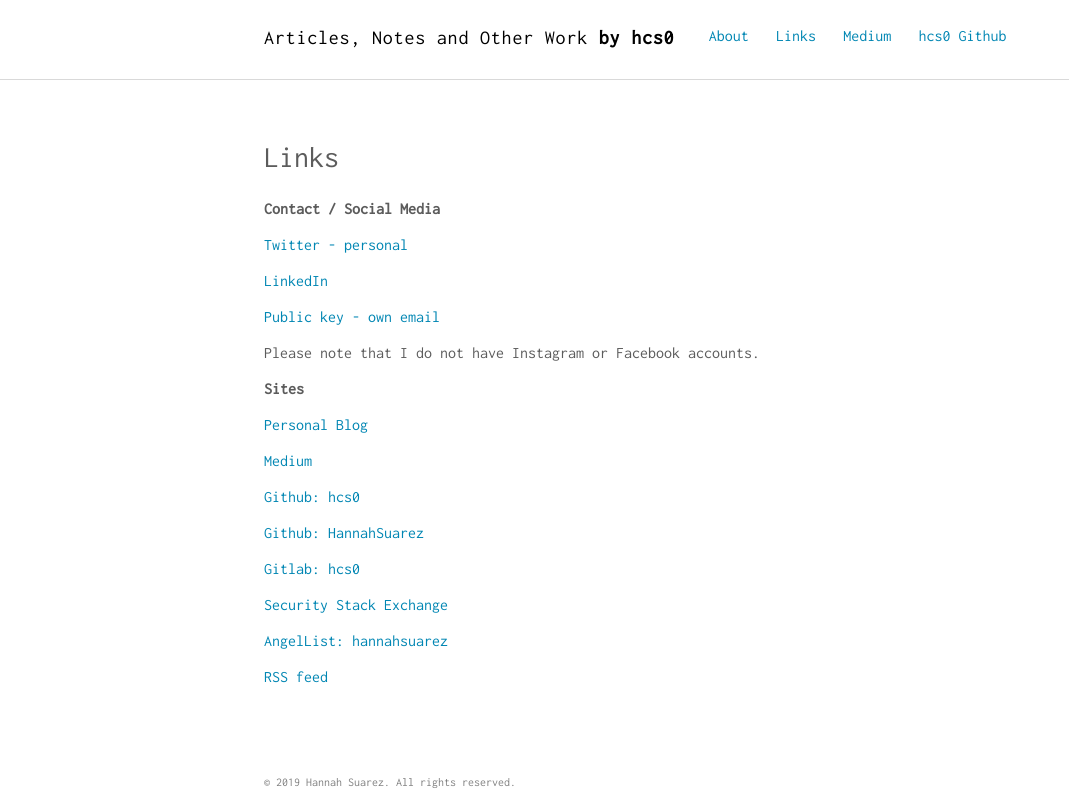
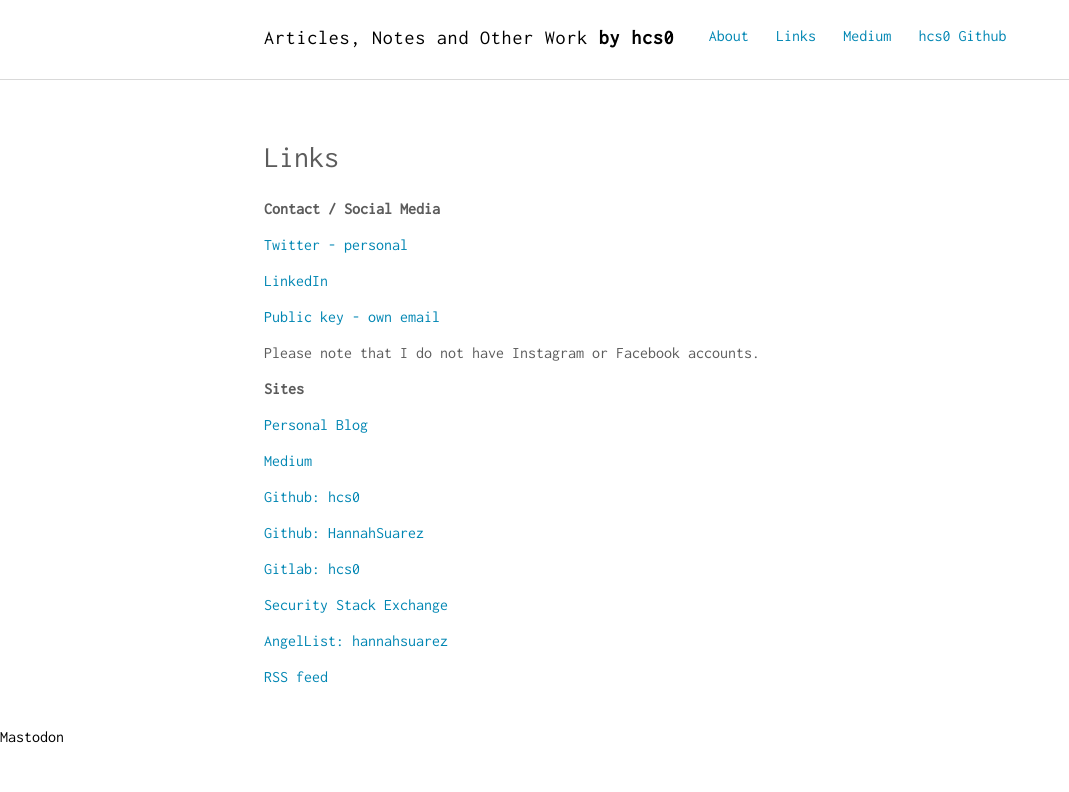
Before and after one commit to HannahSuarez/hannahsuarez.github.io, a Jekyll site: the page built from links.md, in a window 1280 px wide. Shown: the top 792 px of the page, without its empty margins (0-1069 px from the left). Built offline with Jekyll 4.4.1, drawn with Linux system fonts in a browser that asks for light colours; nearby versions of some CDN libraries.

Commit message:
Add Mastodon

```diff
--- a/_layouts/page.html
+++ b/_layouts/page.html
@@ -10,3 +10,4 @@
     {{ content }}
   </div>
 </article>
+<a rel="me" href="https://infosec.exchange/@superruserr">Mastodon</a>
```
